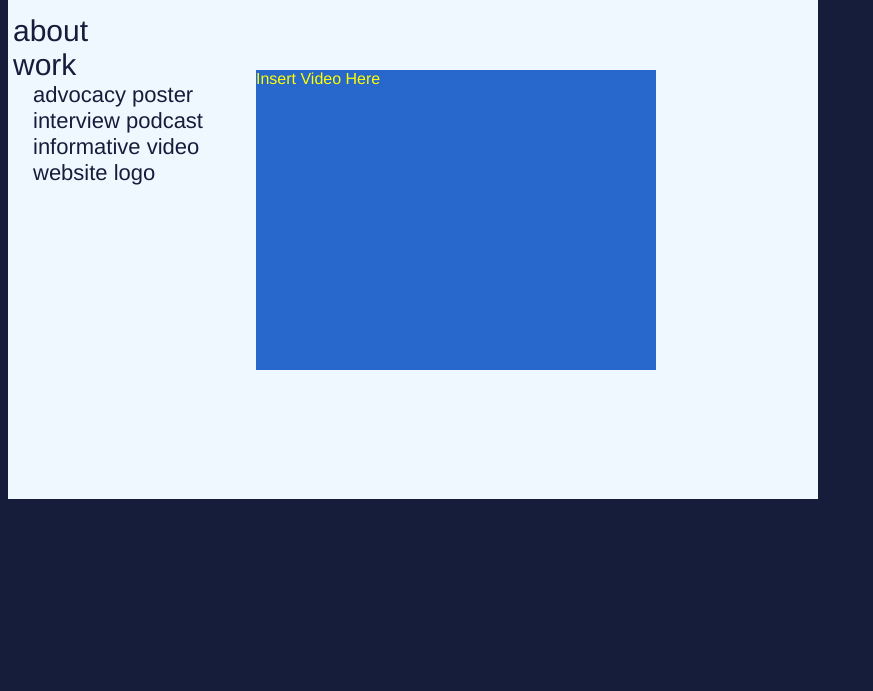
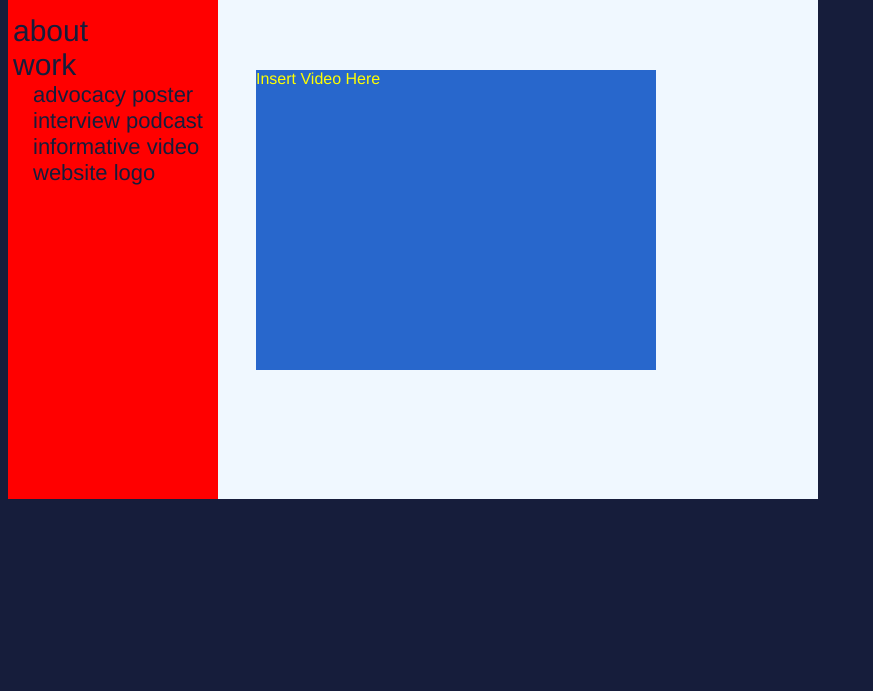
Before and after one commit to how40/cdm, a plain HTML site: page index.html in a window 1280 px wide. Shown: the part 109-800 px from the top of the page, without its empty margins (0-873 px from the left). Drawn offline with nearby package versions, Linux system fonts and the light colour scheme.

Commit message:
Update index.html

```diff
--- a/index.html
+++ b/index.html
@@ -50,7 +50,8 @@
     #sidebar {
         width:280px;
         height:600px;
-        background-color: aliceblue;
+        /*background-color: aliceblue;*/
+        background-color: red;
         /* border: 3px solid #2867CC; */
         border-right:none;
         padding: 5px;
```
